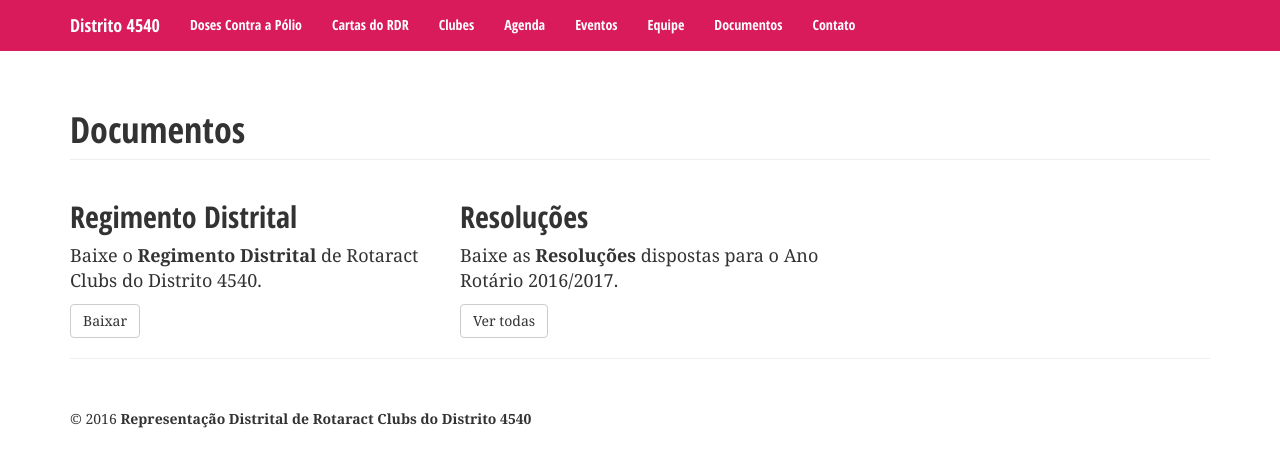
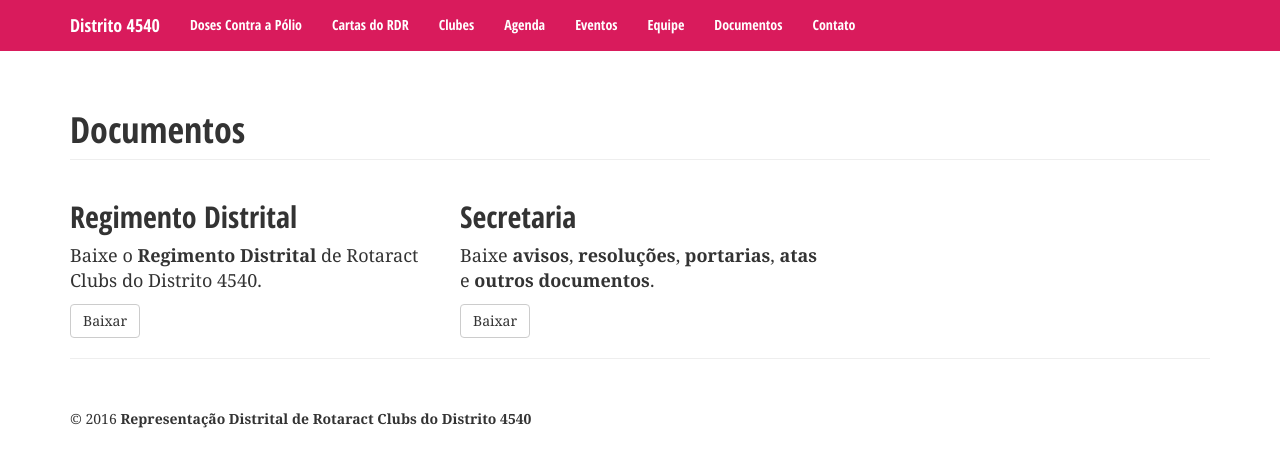
Before and after one commit to miguelkiri/rotaract, a Jekyll site: the page built from _pages/documents.html, in a window 1280 px wide. Shown: the top 467 px of the page. Built offline with Jekyll 4.4.1, drawn with Linux system fonts in a browser that asks for light colours; nearby versions of some CDN libraries.

Commit message:
Remove support for specific documents pages
Add a generic space to share documents using
Google Drive

NOTE: we have a backup of documents pages on
documents-pages-backup branch

```diff
--- a/_pages/documents.html
+++ b/_pages/documents.html
@@ -11,8 +11,8 @@ permalink: /documents/
         <a class="btn btn-default" href="/downloads/regimento-distrital-2016.pdf">Baixar</a>
     </div>
     <div class="col-md-4">
-        <h2>Resoluções</h2>
-        <p>Baixe as <b>Resoluções</b> dispostas para o Ano Rotário 2016/2017.</p>
-        <a class="btn btn-default" href="/documents/resolutions">Ver todas</a>
+        <h2>Secretaria</h2>
+        <p>Baixe <b>avisos</b>, <b>resoluções</b>, <b>portarias</b>, <b>atas</b> e <b>outros documentos</b>.</p>
+        <a class="btn btn-default" target="_blank" href="https://drive.google.com/drive/folders/0B9FSDjO_mR9vSEtCVHA5ZWRyVzQ">Baixar</a>
     </div>
 </div>
```
Also changed, not shown: _data/documents/resolutions.yaml (deleted, +0 -30 lines), _pages/resolutions.html (deleted, +0 -26 lines).
